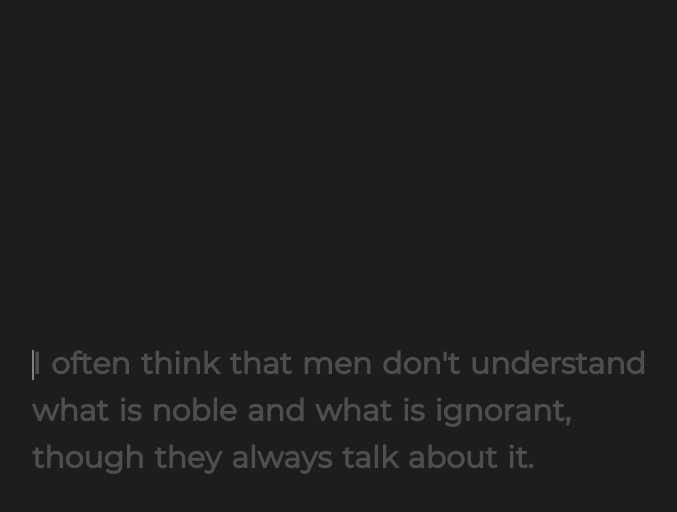
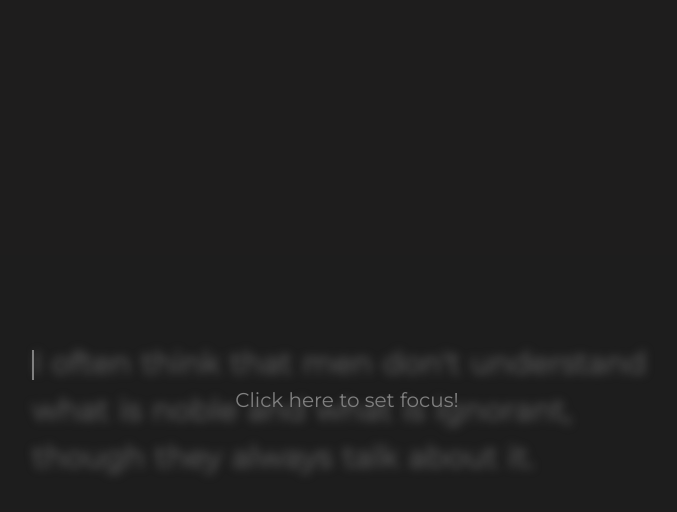
Before and after one commit to kristensala/typetrain, a Next.js app: page / in a window 1280 px wide. Both pictures are taken after a click on the element 640 px from the left and 410 px from the top of the page. Shown: the top 512 px of the page, without its empty margins (293-970 px from the left). Built offline with nearby package versions, Linux system fonts and the light colour scheme.

Commit message:
if input has no focus, blur it out and direct user to set the focus back

```diff
--- a/package.json
+++ b/package.json
@@ -11,6 +11,7 @@
     "lint": "next lint"
   },
   "dependencies": {
+    "classnames": "^2.3.2",
     "next": "12.3.1",
     "react": "18.2.0",
     "react-dom": "18.2.0"
--- a/pages/index.tsx
+++ b/pages/index.tsx
@@ -3,6 +3,8 @@ import { stringify } from 'querystring';
 import { useState, useEffect, useRef } from 'react';
 import GameStatistics from '../components/Statistics/GameStatistics';
 import data from '../statics/quotes.json';
+import classNames from 'classnames';
+
 
 const Home: NextPage = () => {
 
@@ -298,10 +300,15 @@ const Home: NextPage = () => {
                                onBlur={() => setInputHasFocus(false)}
                                onFocus={() => setInputHasFocus(true)} />
                     </div>
-                    <div className='text-container' onClick={setFocusToInput}>
+                    <div className={classNames('text-container', {'blur': !inputHasFocus})} onClick={setFocusToInput}>
+
                         { renderWords()}
                     </div>
                     <div id='cursor' className='cursor'></div>
+                    { !inputHasFocus &&
+                        <div className='direct-focus'>Click here to set focus!</div>
+                    }
+
                 </>
                 :
                 <GameStatistics handleReset={() => resetTest()}
--- a/styles/globals.scss
+++ b/styles/globals.scss
@@ -61,6 +61,20 @@ a {
     font-size: 30px;
     font-weight: bold;
     width: 50%;
+
+    &.blur {
+        filter: blur(5px);
+    }
+}
+
+.direct-focus {
+    position: absolute;
+    z-index: 1000;
+    color: gray;
+    font-size: 20px;
+    transform: translate(-50%, -50%);
+    left: 50%;
+    top: 50%;
 }
 
 .cursor {
```
Also changed, not shown: 1 other file (tests, documents, lock files or other folders).
